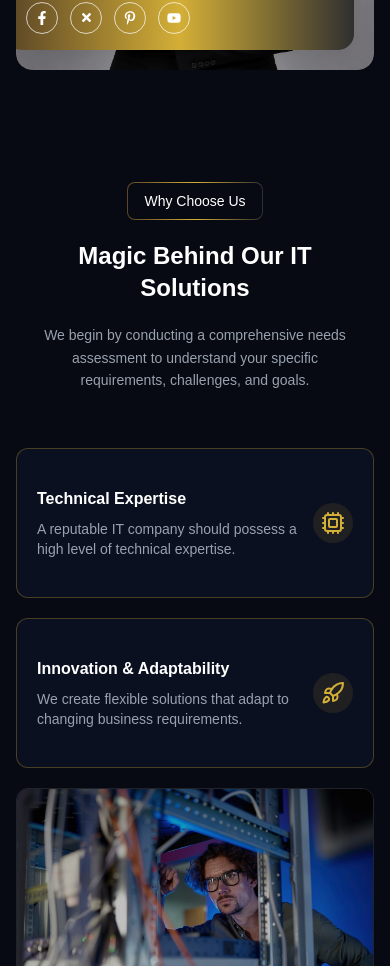
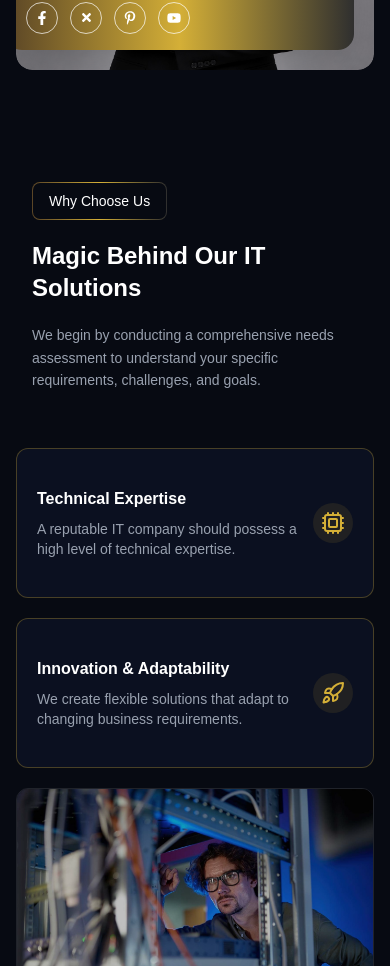
Before and after one commit to YasserEwedai/nexa, a Next.js app: page / in a window 390 px wide. Shown: the part 4272-5238 px from the top of the page. Built offline with nearby package versions, Linux system fonts and the light colour scheme.

Commit message:
udate us

```diff
--- a/app/components/Us.tsx
+++ b/app/components/Us.tsx
@@ -35,7 +35,7 @@ export default function Us() {
           whileInView={{ opacity: 1, y: 0 }}
           viewport={{ once: false, amount: 0.3 }}
           transition={{ duration: 0.6 }}
-          className="w-full max-w-3xl p-4 sm:p-8 text-center space-y-5 sm:space-y-6"
+          className="w-full max-w-3xl mx-auto p-4 sm:p-8 text-start sm:text-center space-y-5 sm:space-y-6"
         >
           <div className="bg-[linear-gradient(to_right,#5A4526,#D4AF37,#2F2F2F)] p-[1px] rounded-[8px] inline-block">
             <div className="bg-[#070A12] rounded-[7px] py-2 px-4 text-white text-sm">
@@ -45,7 +45,7 @@ export default function Us() {
           <h2 className="text-2xl sm:text-3xl md:text-4xl font-bold text-white capitalize">
             {t("chooseUs.title")}
           </h2>
-          <p className="text-gray-400 text-sm leading-relaxed max-w-xl mx-auto">
+          <p className="text-gray-400 text-sm leading-relaxed max-w-xl sm:mx-auto">
             {t("chooseUs.description")}
           </p>
         </motion.div>
```
